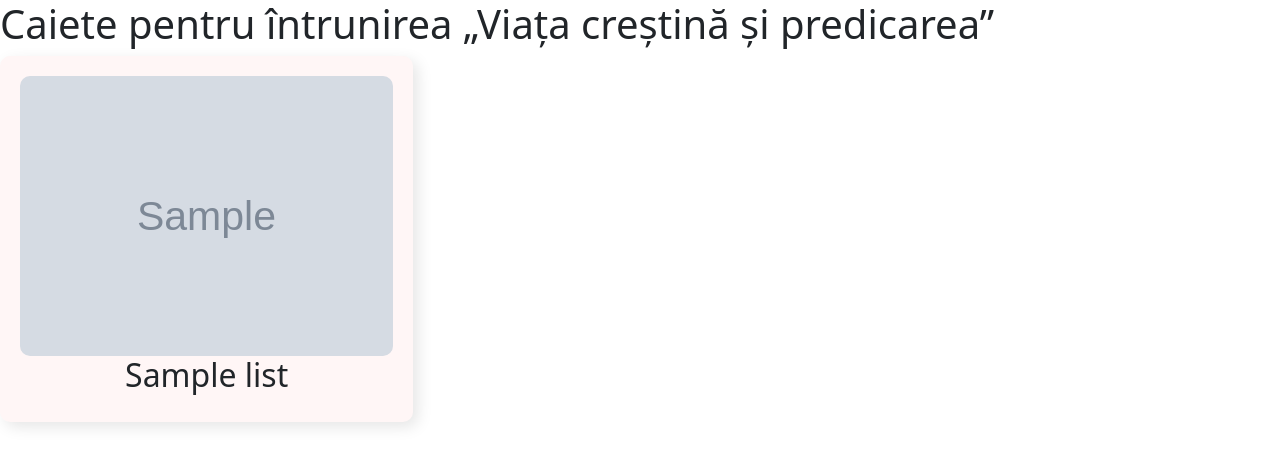
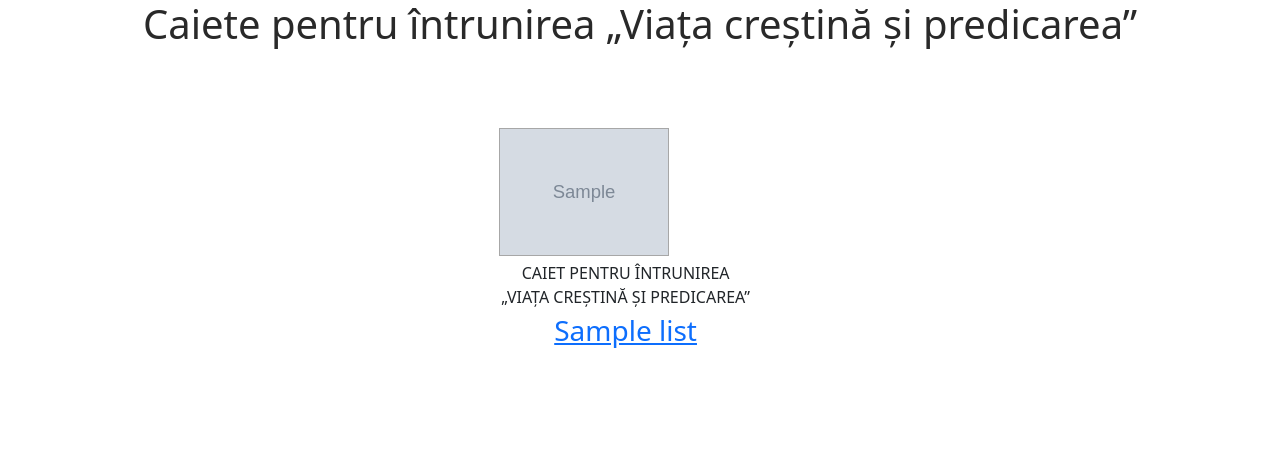
Before and after one commit to Andyrei02/jw-web-toolkit, a Flask app: page /workbooks in a window 1280 px wide. Shown: the top 466 px of the page. Run offline with Flask 3, Linux system fonts and the light colour scheme; tables that the repository leaves empty hold one stand-in row (values such as "Sample post"); grey boxes marked "Sample" are stand-in pictures.

Commit message:
update style to route workbooks

```diff
--- a/app/static/css/workbook.css
+++ b/app/static/css/workbook.css
@@ -1,40 +1,119 @@
-.gridView {
-    display: grid;
-    justify-items: center;
-    grid-template-columns: repeat(3, 1fr);
-    gap: 20px;
+h1 {
+    line-height: 1.25;
+    margin-top: 0;
+    margin-bottom: .25em;
+    font-size: 1.749690125em;
+    font-weight: 700;
+    line-height: 1.25;
 }
 
-.gridView .synopsis.publication {
-    background-color: #fff6f6;
-    padding: 20px;
-    border-radius: 10px;
-    box-shadow: 5px 5px 15px rgba(0, 0, 0, 0.1);
+.jwac{
+    background-color: #fff;
+    background-color: var(--ds-content-bgColor, #ffffff);
+    color: #292929;
+    color: var(--du-color--textDefault, #292929);
+}
+.jwac h1{
+    text-wrap: balance;
+}
+.jwac * {
+    box-sizing: border-box;
+}
+
+
+main {
     text-align: center;
 }
 
-.gridView .synopsis.publication .syn-img {
-    overflow: hidden;
+.layout-landing {
+  padding: 0 16px 0;
+}
+.synopsis {
+  padding: 0 0 1em 0;
   width: 100%;
-    border-radius: 10px;
+  clear: both;
+}
+.synopsis .syn-img {
+  line-height: 1;
+}
+.synopsis .syn-img a {
+  display: block;
+}
+.synopsis .syn-img img {
+  max-width: 100%;
+}
+.cvr img {
+  border: 1px #a7a7a7 solid;
+  max-width: 100%;
+  max-height: 200px;
+}
+.gridView .synopsis.publication {
+  padding: 0 0 2em 0;
+}
+
+
+.gridView .synopsis.publication .syn-img.cvr {
+  min-height: 200px;
+  max-height: 240px;
+  max-width: 170px;
+  margin-bottom: 5px;
+  position: relative;
+}
+.gridView .synopsis.publication .syn-img.cvr img {
+  max-height: 200px;
+}
+.gridView .synopsis.publication .syn-img.cvr .cvr-wrapper {
+  position: absolute;
+  bottom: 0;
+}
+
+.synopsis .syn-body {
+  position: relative;
+}
+.synopsis p {
+  margin: 0 0 5px 0;
+}
+
+@media only screen and (min-width: 520px) {
+  .gridView .synopsis.publication.dir-ltr {
+    margin-right: 2.5%;
+  }
 }
 
 
 
-@media only screen and (max-width: 600px) {
-    .gridView{
-        grid-template-columns: repeat(1, 1fr);
+@media only screen and (min-width: 520px) {
+  .gridView .synopsis.publication {
+    padding: 0 0 3em 0;
+    display: inline-block;
+    vertical-align: top;
+    width: 42%;
+  }
+}
+@media only screen and (min-width: 760px) {
+  .gridView .synopsis.publication {
+    width: 30%;
+  }
+}
+@media only screen and (min-width: 960px) {
+  .gridView .synopsis.publication {
+    width: 22%;
   }
 }
 
-@media only screen and (min-width: 600px) {
-    .gridView{
-        grid-template-columns: repeat(2, 1fr);
+
+@media only screen and (min-width: 520px) {
+  .layout-landing {
+    padding: 0 24px 0;
   }
 }
-
-@media only screen and (min-width: 768px){
-    .gridView{
-        grid-template-columns: repeat(3, 1fr);
+@media only screen and (min-width: 760px) {
+  .layout-landing {
+    padding: 0 32px 0;
   }
 }
+@media only screen and (min-width: 960px) {
+    .layout-landing {
+        padding: 0 64px 0;
+    }
+}
--- a/app/templates/workbook/workbook.html
+++ b/app/templates/workbook/workbook.html
@@ -5,23 +5,39 @@
 
 
 {% block content %}
+<main>
+    <article id="article", class="layout-landing jwac dir-ltr">
+        <header>
             <h1>Caiete pentru întrunirea „Viața creștină și predicarea”</h1>
-    <div class="gridView">
+        </header>
+    </article>
+
+    <div id="pubListResults" class="layout-landing">
+        <div id="pubsViewResults" class="gridView dir-ltr">
             {% for wb in workbooks %}
             <div class="synopsis publication dir-ltr">
-            <div class="syn-img">
+                <div class="syn-img cvr publication">
+                    <div class="cvr-wrapper">
                         <a href="{{ url_for('workbooks.complete_workbook', link=wb.link) }}">
                             {% if wb.img %}
                             <img src="{{ wb.img }}" alt="{{ wb.title }}">
                             {% endif %}
                         </a>
                     </div>
-            <div class="syn-body">
-                <h2>{{ wb.title }}</h2>
-
+                </div>
+                <div class="syn-body publication">
+                    <p class="contextTitle">
+                        CAIET PENTRU ÎNTRUNIREA „VIAȚA CREȘTINĂ ȘI PREDICAREA”
+                    </p>
+                    <h3 class="publicationDesc">
+                        <a href="{{ url_for('workbooks.complete_workbook', link=wb.link) }}">
+                            {{ wb.title }}
+                        </a>
+                    </h3>
                 </div>
             </div>
             {% endfor %}
         </div>
-
+    </div>
+</main>
 {% endblock %}
```
Lines whose indentation alone changed are shown as unchanged.
